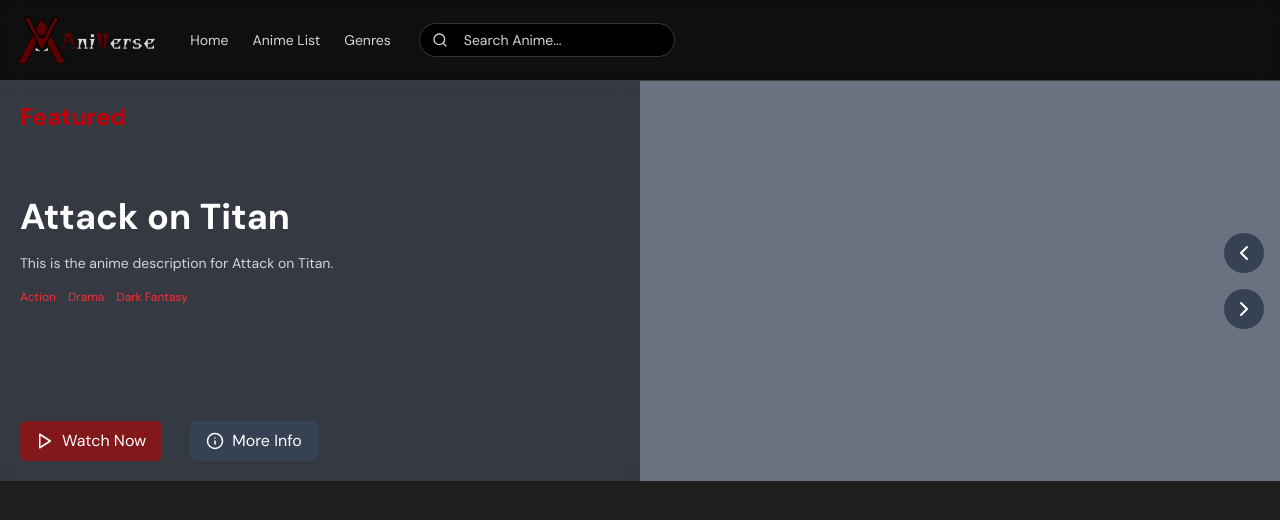
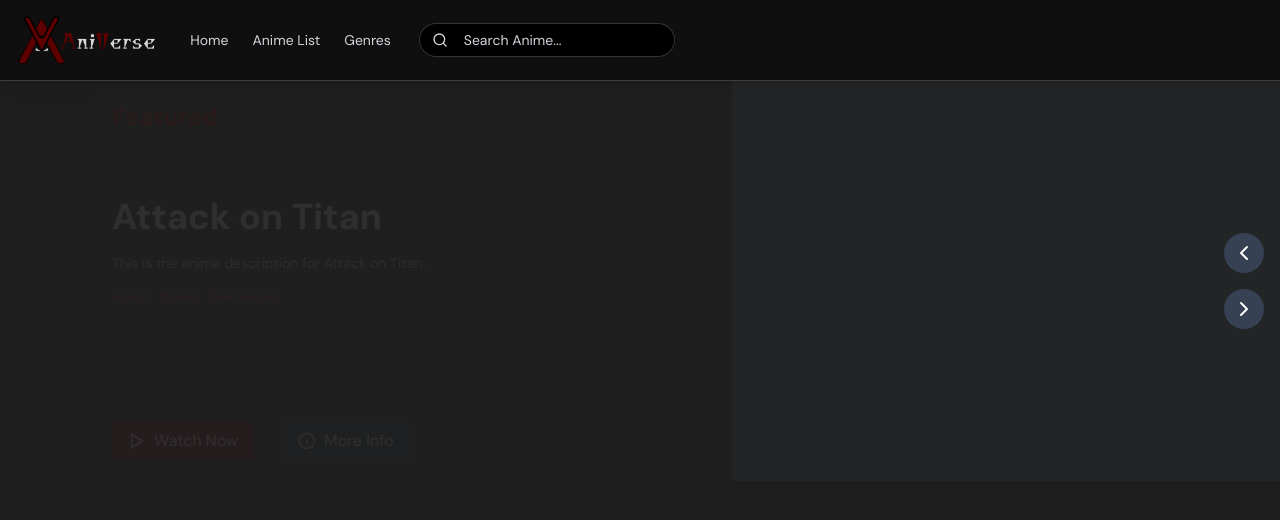
Before and after one commit to steve-0s/AniVerse, a React (Vite) app: page /home in a window 1280 px wide. Shown: the top 520 px of the page. Built offline with nearby package versions, Linux system fonts and the light colour scheme.

Commit message:
added: spotlight component

```diff
--- a/package.json
+++ b/package.json
@@ -11,6 +11,7 @@
   },
   "dependencies": {
     "@tailwindcss/vite": "^4.2.2",
+    "framer-motion": "^12.38.0",
     "react": "^19.2.4",
     "react-dom": "^19.2.4",
     "react-feather": "^2.0.10",
--- a/src/components/header.jsx
+++ b/src/components/header.jsx
@@ -9,7 +9,7 @@
         <div className='shadow-lg px-4 flex flex-items-center bg-black/50 backdrop-blur-sm border-b border-white/20'>
             <div className="flex flex-start items-center gap-2">
                 <NavLink to="/" className="flex items-center gap-2">
-                    <img src="/public/images/AniVerse-logo.png" alt="Logo" className="h-20" />
+                    <img src="/images/AniVerse-logo.png" alt="Logo" className="h-20" />
                 </NavLink>
                 <nav className="ml-6">
                     <ul className="flex gap-6 text-sm">
--- a/src/components/spotlight.jsx
+++ b/src/components/spotlight.jsx
@@ -1,5 +1,6 @@
 import React, { useState, useEffect } from 'react'
-import { Play, Info, ChevronRight, ChevronLeft} from 'react-feather'
+import { Play, Info, ChevronRight, ChevronLeft } from 'react-feather'
+import { motion, AnimatePresence } from 'framer-motion'
 
 const spotlights = [
     {
@@ -29,16 +30,20 @@
 ];
 
 const SpotLight = () => {
-
     const [currentIndex, setCurrentIndex] = useState(0);
+    const [direction, setDirection] = useState(1);
 
     const prevSpotlight = () => {
-        setCurrentIndex((prev) => prev === 0 ? spotlights.length - 1 : prev - 1
+        setDirection(-1);
+        setCurrentIndex((prev) =>
+            prev === 0 ? spotlights.length - 1 : prev - 1
         );
     };
 
     const nextSpotlight = () => {
-        setCurrentIndex((prev) => prev === spotlights.length - 1 ? 0 : prev + 1
+        setDirection(1);
+        setCurrentIndex((prev) =>
+            prev === spotlights.length - 1 ? 0 : prev + 1
         );
     };
 
@@ -46,60 +51,78 @@
 
     useEffect(() => {
         const interval = setInterval(() => {
+            setDirection(1);
             setCurrentIndex((prev) =>
                 prev === spotlights.length - 1 ? 0 : prev + 1
             );
         }, 5000);
+
         return () => clearInterval(interval);
     }, []);
 
     return (
-        <div className='spotlight relative'>
-            {/* anime spotlight card */}
-            <div className='h-[30vw] min-h-[400px] w-auto bg-gray-500 grid grid-cols-1 md:grid-cols-2 gap-0'>
+        <div className='spotlight relative overflow-hidden'>
+            <AnimatePresence mode="wait">
+                <motion.div
+                    key={currentSpotlight.id}
+                    initial={{ x: direction === 1 ? 100 : -100, opacity: 0 }}
+                    animate={{ x: 0, opacity: 1 }}
+                    exit={{ x: direction === 1 ? -100 : 100, opacity: 0 }}
+                    transition={{ duration: 0.4, ease: 'easeInOut' }}
+                    className='h-[30vw] min-h-[400px] w-auto bg-gray-500 grid grid-cols-1 md:grid-cols-2 gap-0'
+                >
                     {/* anime info container */}
                     <div className='max-h-full flex flex-col justify-start items-start gap-4 p-5 bg-black/50 backdrop-blur-sm h-full'>
-                    {/* rank number */}
-                    <span className='text-2xl text-red-700 font-bold mb-12'>{currentSpotlight.label}</span>
+                        <span className='text-2xl text-red-700 font-bold mb-12'>
+                            {currentSpotlight.label}
+                        </span>
 
-                    {/* anime title */}
-                    <h2 className='text-4xl text-white font-bold inline-clamp-2'>{currentSpotlight.title}</h2>
+                        <h2 className='text-4xl text-white font-bold line-clamp-2'>
+                            {currentSpotlight.title}
+                        </h2>
 
-                    {/* anime description */}
-                    <p className='text-gray-300 text-sm line-clamp-4'>{currentSpotlight.description}</p>
+                        <p className='text-gray-300 text-sm line-clamp-4'>
+                            {currentSpotlight.description}
+                        </p>
 
                         <div className="flex gap-3 flex-wrap">
                             {currentSpotlight.genres.map((genre, index) => (
                                 <span key={index} className="text-xs text-red-500">
                                     {genre}
                                 </span>
-                            ))
-                        }
+                            ))}
                         </div>
 
-                    {/* action buttons */}
                         <div className='flex gap-7 mt-auto'>
                             <button className='flex items-center bg-red-900 text-white px-4 py-2 rounded-md hover:bg-red-800'>
-                            <Play size={18} className='mr-2 inline-block'/>
+                                <Play size={18} className='mr-2' />
                                 Watch Now
                             </button>
                             <button className='flex items-center bg-gray-700 text-white px-4 py-2 rounded-md hover:bg-gray-600'>
-                            <Info size={18} className='mr-2 inline-block'/>
+                                <Info size={18} className='mr-2' />
                                 More Info
                             </button>
                         </div>
                     </div>
+
                     {/* image container */}
                     <div className='relative h-full w-full'>
                         {/* image */}
                     </div>
-            </div>
-            {/* navigation buttons */}
-            <div className='absolute right-4 top-1/2 transform -translate-y-1/2 flex flex-col gap-4'>
-                <button className='bg-gray-700 text-white p-2 rounded-full hover:bg-red-600' onClick={prevSpotlight}>
+                </motion.div>
+            </AnimatePresence>
+
+            <div className='absolute right-4 top-1/2 -translate-y-1/2 flex flex-col gap-4 z-50'>
+                <button
+                    className='bg-gray-700 text-white p-2 rounded-full hover:bg-red-600'
+                    onClick={prevSpotlight}
+                >
                     <ChevronLeft size={24} />
                 </button>
-                <button className='bg-gray-700 text-white p-2 rounded-full hover:bg-red-600' onClick={nextSpotlight}>
+                <button
+                    className='bg-gray-700 text-white p-2 rounded-full hover:bg-red-600'
+                    onClick={nextSpotlight}
+                >
                     <ChevronRight size={24} />
                 </button>
             </div>
```
Also changed, not shown: 1 other file (tests, documents, lock files or other folders). Lines whose indentation alone changed are shown as unchanged.
